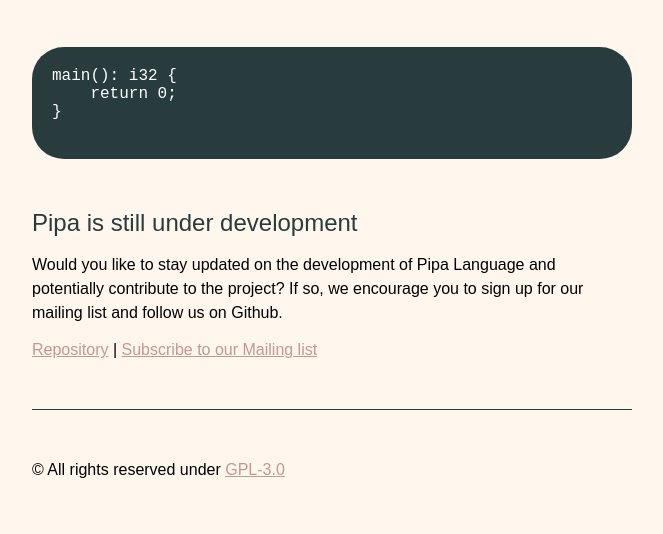
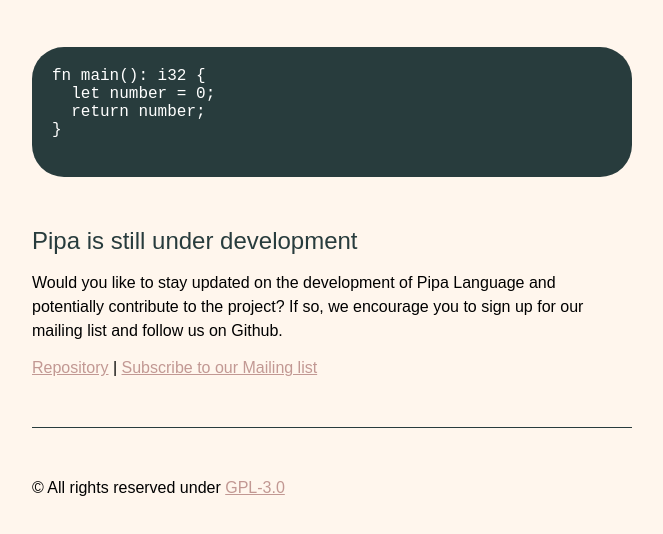
Before and after one commit to pipalang/pipalang.github.io, a plain HTML site: page index.html in a window 1280 px wide. Shown: the part 344-878 px from the top of the page, without its empty margins (308-971 px from the left). Drawn offline with Linux system fonts and the light colour scheme.

Commit message:
Change the demo example to reflect the actual syntax
Signed-off-by: Carlos Maniero <carlos@maniero.me>

```diff
--- a/index.html
+++ b/index.html
@@ -23,8 +23,9 @@
 
         <main>
             <pre>
-main(): i32 {
-    return 0;
+fn main(): i32 {
+  let number = 0;
+  return number;
 }
             </pre>
 
```
